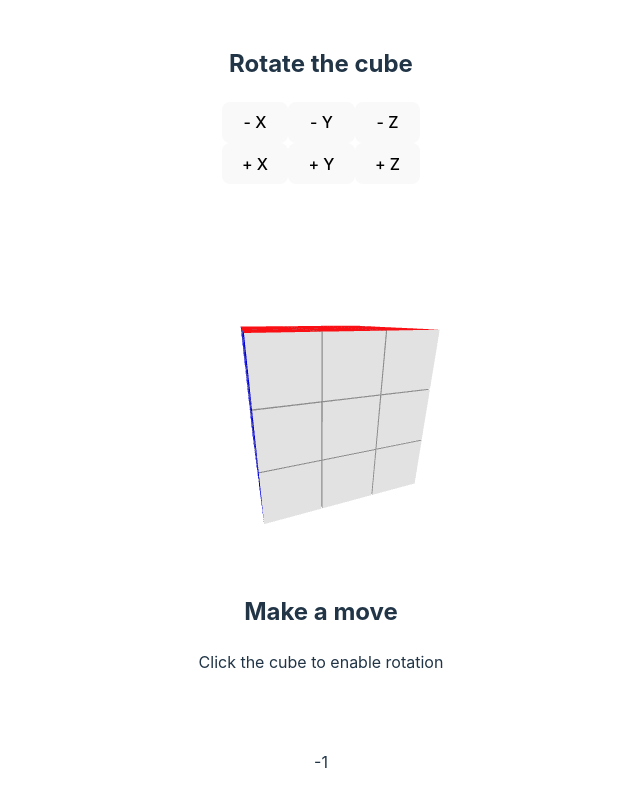
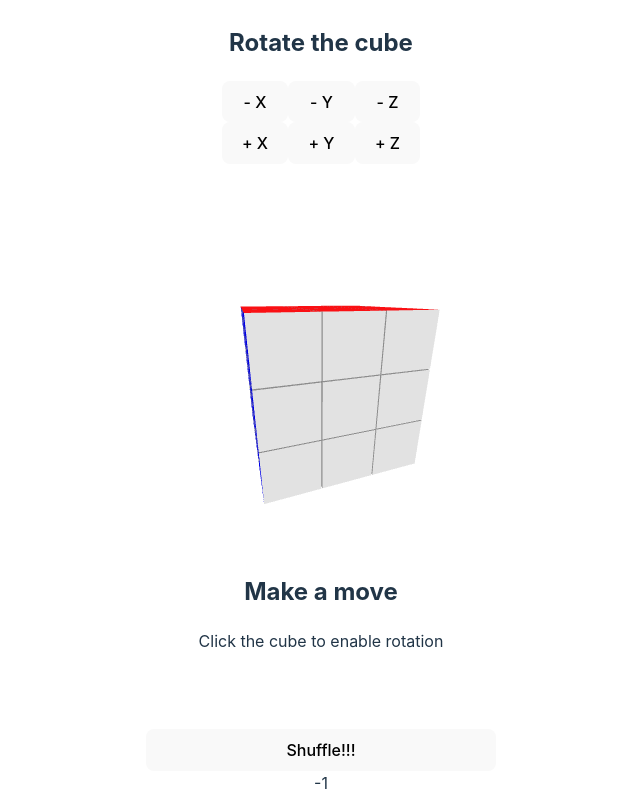
Before and after one commit to eriktoger/rubiks_cube, a React (Vite) app in the folder visualizer/: page / in a window 1280 px wide. Shown: the whole page, without its empty margins (319-959 px from the left). Built offline with nearby package versions, Linux system fonts and the light colour scheme.

Commit message:
Add shuffle

```diff
--- a/visualizer/src/components/cube/cube.tsx
+++ b/visualizer/src/components/cube/cube.tsx
@@ -83,46 +83,86 @@ export function Cube() {
   };
   const cubes = Array.from(Array(27).keys());
 
-  const rotateMinusX = () => {
-    const offset = selectedCube % 3;
+  const rotateMinusX = (cubeIndex: number) => {
+    const offset = cubeIndex % 3;
     setCubeColors((prev) => calcRotationMinusX(offset, prev));
   };
 
-  const rotatePlusX = () => {
-    const offset = selectedCube % 3;
+  const rotatePlusX = (cubeIndex: number) => {
+    const offset = cubeIndex % 3;
     setCubeColors((prev) => calcRotationPlusX(offset, prev));
   };
 
-  const rotatePlusY = () => {
+  const rotatePlusY = (cubeIndex: number) => {
     const rotationIndicies =
       rotateYIndices.find((indicies) =>
-        indicies.find((index) => index === selectedCube)
+        indicies.find((index) => index === cubeIndex)
       ) ?? [];
     setCubeColors((prev) => calcRotationPlusY(rotationIndicies, prev));
   };
 
-  const rotateMinusY = () => {
+  const rotateMinusY = (cubeIndex: number) => {
     const rotationIndicies =
       rotateYIndices.find((indicies) =>
-        indicies.find((index) => index === selectedCube)
+        indicies.find((index) => index === cubeIndex)
       ) ?? [];
     setCubeColors((prev) => calcRotationMinusY(rotationIndicies, prev));
   };
 
-  const rotatePlusZ = () => {
+  const rotatePlusZ = (cubeIndex: number) => {
     const rotationIndicies =
       rotateZIndices.find((indicies) =>
-        indicies.find((index) => index === selectedCube)
+        indicies.find((index) => index === cubeIndex)
       ) ?? [];
     setCubeColors((prev) => calcRotationPlusZ(rotationIndicies, prev));
   };
 
-  const rotateMinusZ = () => {
+  const rotateMinusZ = (cubeIndex: number) => {
     const rotationIndicies =
       rotateZIndices.find((indicies) =>
-        indicies.find((index) => index === selectedCube)
+        indicies.find((index) => index === cubeIndex)
       ) ?? [];
     setCubeColors((prev) => calcRotationMinusZ(rotationIndicies, prev));
+  };
+
+  const shuffle = () => {
+    const nrOfShuffles = 10;
+    const numberOfOperations = 6;
+    const numberOfCubes = 27;
+    const reverseOperations = [];
+    for (let i = 0; i < nrOfShuffles; i++) {
+      const operation = Math.floor(Math.random() * numberOfOperations);
+      const cubeIndex = Math.floor(Math.random() * numberOfCubes);
+      if (cubeIndex === 13) {
+        continue;
+      }
+      switch (operation) {
+        case 0: {
+          rotateMinusX(cubeIndex);
+          break;
+        }
+        case 1: {
+          rotatePlusX(cubeIndex);
+          break;
+        }
+        case 2: {
+          rotateMinusY(cubeIndex);
+          break;
+        }
+        case 3: {
+          rotatePlusY(cubeIndex);
+          break;
+        }
+        case 4: {
+          rotateMinusZ(cubeIndex);
+          break;
+        }
+        case 5: {
+          rotatePlusZ(cubeIndex);
+          break;
+        }
+      }
+    }
   };
 
   return (
@@ -180,21 +220,22 @@ export function Cube() {
             }}
           >
             <div style={{ display: "flex", flexDirection: "column" }}>
-              <button onClick={rotateMinusX}>- X </button>
-              <button onClick={rotatePlusX}>+ X</button>
+              <button onClick={() => rotateMinusX(selectedCube)}>- X </button>
+              <button onClick={() => rotatePlusX}>+ X</button>
             </div>
             <div style={{ display: "flex", flexDirection: "column" }}>
-              <button onClick={rotateMinusY}>- Y</button>
-              <button onClick={rotatePlusY}>+ Y</button>
+              <button onClick={() => rotateMinusY(selectedCube)}>- Y</button>
+              <button onClick={() => rotatePlusY(selectedCube)}>+ Y</button>
             </div>
             <div style={{ display: "flex", flexDirection: "column" }}>
-              <button onClick={rotateMinusZ}>- Z</button>
-              <button onClick={rotatePlusZ}>+ Z</button>
+              <button onClick={() => rotateMinusZ(selectedCube)}>- Z</button>
+              <button onClick={() => rotatePlusZ(selectedCube)}>+ Z</button>
             </div>
           </div>
         )}
         {selectedCube === -1 && <span>Click the cube to enable rotation</span>}
       </div>
+      <button onClick={shuffle}>Shuffle!!!</button>
       <span>{selectedCube}</span>
     </div>
   );
```
